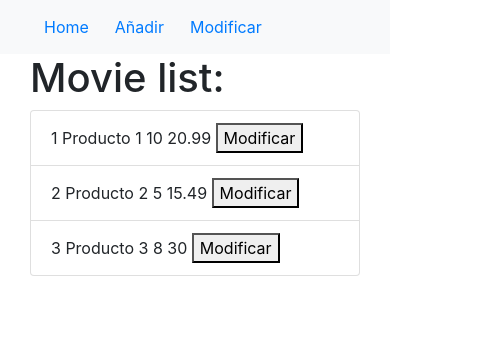
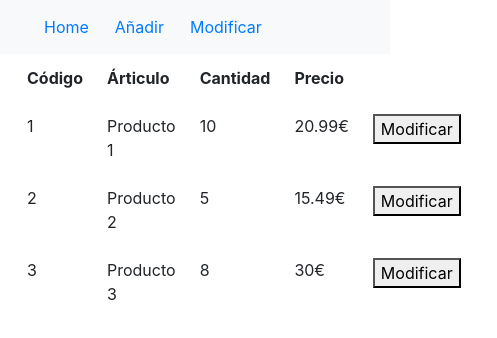
Before and after one commit to Unai-Gomez-Diez/routing4, an Angular app: page / in a window 390 px wide. Shown: the top 338 px of the page, 497 px wide, since content can reach past the window. Built offline with nearby package versions, Linux system fonts and the light colour scheme.

Commit message:
fin routing 5

```diff
--- a/src/app/aumentar/aumentar.component.html
+++ b/src/app/aumentar/aumentar.component.html
@@ -1,4 +1,24 @@
-<input type="text" [(ngModel)]="product.nombre" placeholder="Nombre">
-<input type="text" [(ngModel)]="product.cantidad" placeholder="Cantidad">
-<input type="text" [(ngModel)]="product.precio" placeholder="Precio">
-<button type="button" (click)="anadirProducto(product)">Aplicar</button>
+<link rel="stylesheet" href="https://stackpath.bootstrapcdn.com/bootstrap/4.5.2/css/bootstrap.min.css">
+<div class="container">
+<table class="table table-hover table-borderless">
+  <thead>
+  <tr>
+    <th>Árticulo</th>
+    <th>Cantidad</th>
+    <th>Precio</th>
+    <th></th>
+    <th></th>
+  </tr>
+  </thead>
+  <tbody>
+  <tr>
+    <td><input type="text" [(ngModel)]="product.nombre" placeholder="Nombre"></td>
+    <td><input type="text" [(ngModel)]="product.cantidad" placeholder="Cantidad"></td>
+    <td><input type="text" [(ngModel)]="product.precio" placeholder="Precio"></td>
+
+    <td><button type="button" (click)="anadirProducto(product)">Aplicar</button></td>
+
+  </tr>
+  </tbody>
+</table>
+</div>
--- a/src/app/comprar/comprar.component.html
+++ b/src/app/comprar/comprar.component.html
@@ -1,17 +1,25 @@
 <link rel="stylesheet" href="https://stackpath.bootstrapcdn.com/bootstrap/4.5.2/css/bootstrap.min.css">
-<div class="container">
+<div class="container" *ngIf="productoList">
+  <table class="table table-hover table-borderless">
+    <thead>
+    <tr>
+      <th>Código</th>
+      <th>Árticulo</th>
+      <th>Cantidad</th>
+      <th>Precio</th>
+      <th></th>
+      <th></th>
+    </tr>
+    </thead>
+    <tbody>
+    <tr *ngFor="let producto of productoList" (click)="getProducto(producto)">
+      <td>{{producto.id}}</td>
+      <td>{{producto.nombre}}</td>
+      <td>{{producto.cantidad}}</td>
+      <td>{{producto.precio}}€</td>
+      <td><button type="button" (click)="getProducto(producto)">Modificar</button></td>
 
-
-  <div class="col-md-6">
-    <h1>Movie list:</h1>
-    <ul class="list-group">
-      <li class="list-group-item" *ngFor="let product of productoList">
-        {{ product.id + " " + product.nombre+" "+product.cantidad+" "+product.precio }}
-        <button type="button" (click)="getProducto(product)">Modificar</button>
-      </li>
-    </ul>
-  </div>
-
-
-
+    </tr>
+    </tbody>
+  </table>
 </div>
--- a/src/app/comprar/comprar.component.ts
+++ b/src/app/comprar/comprar.component.ts
@@ -2,6 +2,7 @@ import { Component, OnInit } from '@angular/core';
 import { Producto } from "../Modelos/producto";
 import { AñadirService } from "../añadir.service";
 import { Router } from '@angular/router';
+import {Productos} from "../Modelos/productoMock";
 
 @Component({
   selector: 'app-comprar',
@@ -20,4 +21,6 @@ export class ComprarComponent implements OnInit {
     this.productoService.setProduct(product)
     this.router.navigate(["/modificar"])
   }
+
+  protected readonly Productos = Productos;
 }
--- a/src/app/modificar/modificar.component.html
+++ b/src/app/modificar/modificar.component.html
@@ -1,7 +1,25 @@
-<div *ngIf="product">
 
-  <input type="text" [(ngModel)]="product.nombre" placeholder="Nombre">
-  <input type="text" [(ngModel)]="product.cantidad" placeholder="Cantidad">
-  <input type="text" [(ngModel)]="product.precio" placeholder="Precio">
-  <button type="button" (click)="modProducto(product)">Aplicar</button>
+<link rel="stylesheet" href="https://stackpath.bootstrapcdn.com/bootstrap/4.5.2/css/bootstrap.min.css">
+<div class="container" *ngIf="product">
+  <table class="table table-hover table-borderless">
+    <thead>
+    <tr>
+      <th>Árticulo</th>
+      <th>Cantidad</th>
+      <th>Precio</th>
+      <th></th>
+      <th></th>
+    </tr>
+    </thead>
+    <tbody>
+    <tr>
+      <td><input type="text" [(ngModel)]="product.nombre" placeholder="Nombre"></td>
+      <td><input type="text" [(ngModel)]="product.cantidad" placeholder="Cantidad"></td>
+      <td><input type="text" [(ngModel)]="product.precio" placeholder="Precio"></td>
+
+      <td><button type="button" (click)="modProducto(product)">Aplicar</button></td>
+
+    </tr>
+    </tbody>
+  </table>
 </div>
```
